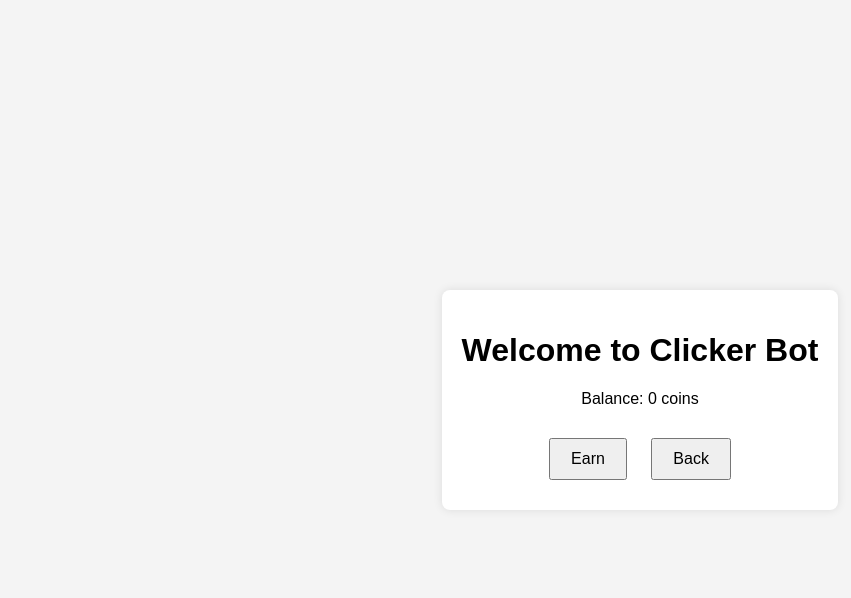
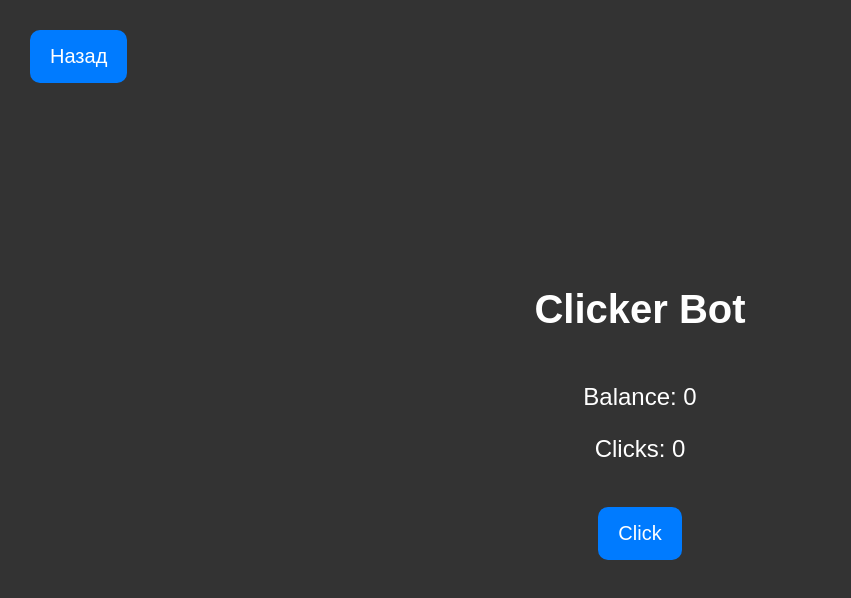
Before and after one commit to Shifu-in/WINTO, a plain HTML site: page index.html in a window 1280 px wide. Both pictures are taken after a click on the button "Earn". Shown: the whole page, without its empty margins (0-851 px from the left). Drawn offline with Linux system fonts and the light colour scheme; no server answers.

Commit message:
Update index.html

```diff
--- a/index.html
+++ b/index.html
@@ -2,17 +2,72 @@
 <html lang="en">
 <head>
     <meta charset="UTF-8">
-    <meta name="viewport" content="width=device-width, initial-scale=1.0">
+    <meta name="viewport" content="width=device-width, initial-scale=1.0, user-scalable=no">
     <title>Clicker Bot</title>
-    <link rel="stylesheet" href="styles.css">
+    <style>
+        body {
+            background-color: #333;
+            color: #fff;
+            font-family: Arial, sans-serif;
+            text-align: center;
+            padding: 20px;
+            margin: 0;
+            display: flex;
+            flex-direction: column;
+            justify-content: center;
+            align-items: center;
+            height: 100vh;
+            overflow: hidden;
+        }
+        h1 {
+            font-size: 2.5em;
+        }
+        .hidden {
+            display: none;
+        }
+        #start-app, #click-button, #save-button, #back-button {
+            background-color: #007bff;
+            color: white;
+            border: none;
+            padding: 15px 20px;
+            font-size: 20px;
+            cursor: pointer;
+            margin: 20px;
+            border-radius: 10px;
+        }
+        #balance-container {
+            margin-top: 20px;
+        }
+        p {
+            font-size: 1.5em;
+        }
+        #back-button {
+            position: absolute;
+            top: 10px;
+            left: 10px;
+        }
+    </style>
 </head>
-<body onload="startApp()">
-    <div class="container">
-        <h1>Welcome to Clicker Bot</h1>
-        <div id="balance">Balance: <span id="balanceAmount">0</span> coins</div>
-        <button id="earnButton" onclick="clickHandler()">Earn</button>
-        <button id="backButton" onclick="saveAndGoBack()">Back</button>
+<body>
+    <button id="back-button" onclick="saveAndGoBack()">Назад</button>
+    <h1>Clicker Bot</h1>
+    <button id="start-app" onclick="startApp()">Earn</button>
+    <div id="app" class="hidden">
+        <div id="balance-container">
+            <p>Balance: <span id="balance">0</span></p>
+            <p>Clicks: <span id="clicks">0</span></p>
+            <button id="click-button" onclick="clickHandler()">Click</button>
+        </div>
     </div>
     <script src="app.js"></script>
+    <script>
+        // Запрещаем двойной тап и масштабирование
+        document.addEventListener('gesturestart', function (e) {
+            e.preventDefault();
+        });
+        document.addEventListener('dblclick', function (e) {
+            e.preventDefault();
+        });
+    </script>
 </body>
 </html>
```
